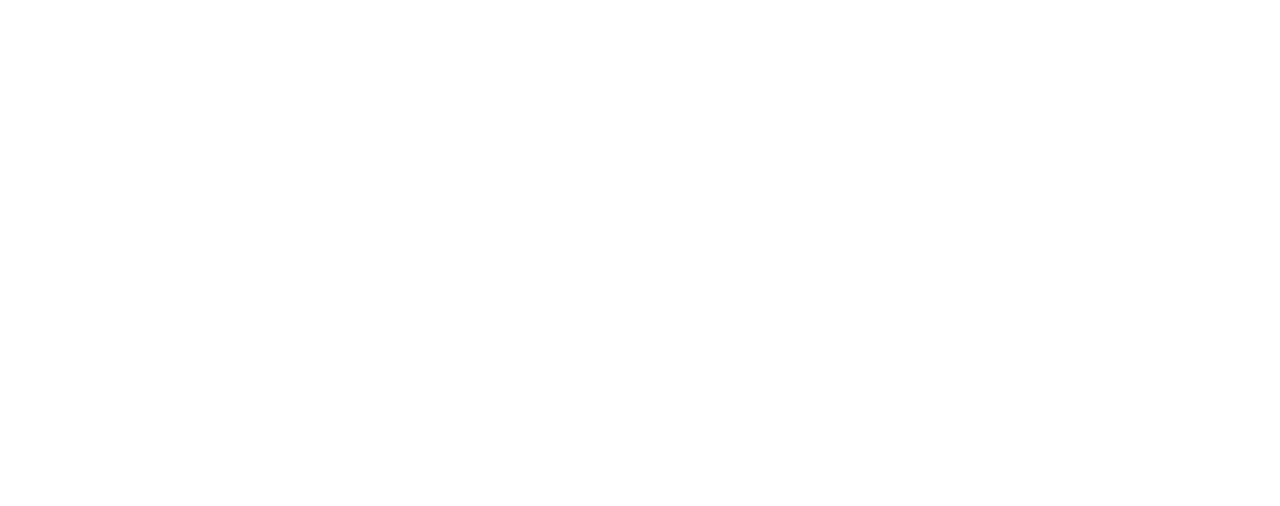
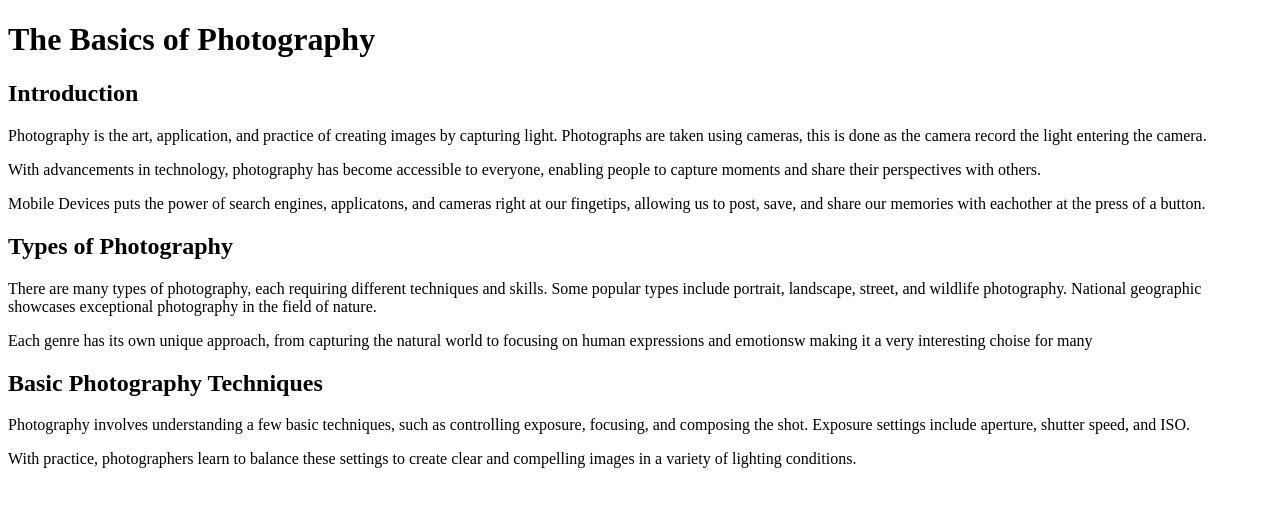
Before and after one commit to matthew41305/COMP001A.LectureActivityW4Typ, a plain HTML site: page index.html in a window 1280 px wide. Drawn offline with Linux system fonts and the light colour scheme.

Commit message:
added basic html and a basic site that uses different fonts than arial for this assignment from google fonts website

```diff
--- a/index.html
+++ b/index.html
@@ -3,9 +3,44 @@
 <head>
     <meta charset="UTF-8">
     <meta name="viewport" content="width=device-width, initial-scale=1.0">
-    <title>Document</title>
+    <title>The Basics of Photography</title>
+    <link href="https://fonts.googleapis.com/css2?family=Roboto:wght@400;700&family=Merriweather:wght@400;700&display=swap" rel="stylesheet">
+    <link rel="stylesheet" href="styles.css">
 </head>
 <body>
 
+
+    <header>
+        <h1>The Basics of Photography</h1>
+    </header>
+
+    <section>
+        <h2>Introduction</h2>
+
+        <p>Photography is the art,
+            application, and practice of creating images by capturing light.
+             Photographs are taken using cameras, this is done as the camera record the light entering the camera.</p>
+        <p>With advancements in technology, photography has become accessible to everyone,
+             enabling people to capture moments and share their perspectives with others.</p>
+             <p>Mobile Devices puts the power of search engines, applicatons, and cameras right at our fingetips, allowing us to post, save,
+                and share our memories with eachother at the press of a button.
+             </p>
+    </section>
+
+    <section>
+        <h2>Types of Photography</h2>
+        <p>There are many types of photography, each requiring different techniques and skills. Some popular types include portrait, landscape,
+             street, and wildlife photography. National geographic showcases exceptional photography in the field of nature.</p>
+        <p>Each genre has its own unique approach,
+             from capturing the natural world to focusing on human expressions and emotionsw making it a very interesting choise for many </p>
+    </section>
+
+    <section>
+        <h2>Basic Photography Techniques</h2>
+        <p>Photography involves understanding a few basic techniques, such as controlling exposure, focusing, and composing the shot.
+             Exposure settings include aperture, shutter speed, and ISO.</p>
+        <p>With practice, photographers learn to balance these settings to create clear and compelling images in a variety of lighting conditions.</p>
+    </section>
+
 </body>
 </html>
```
